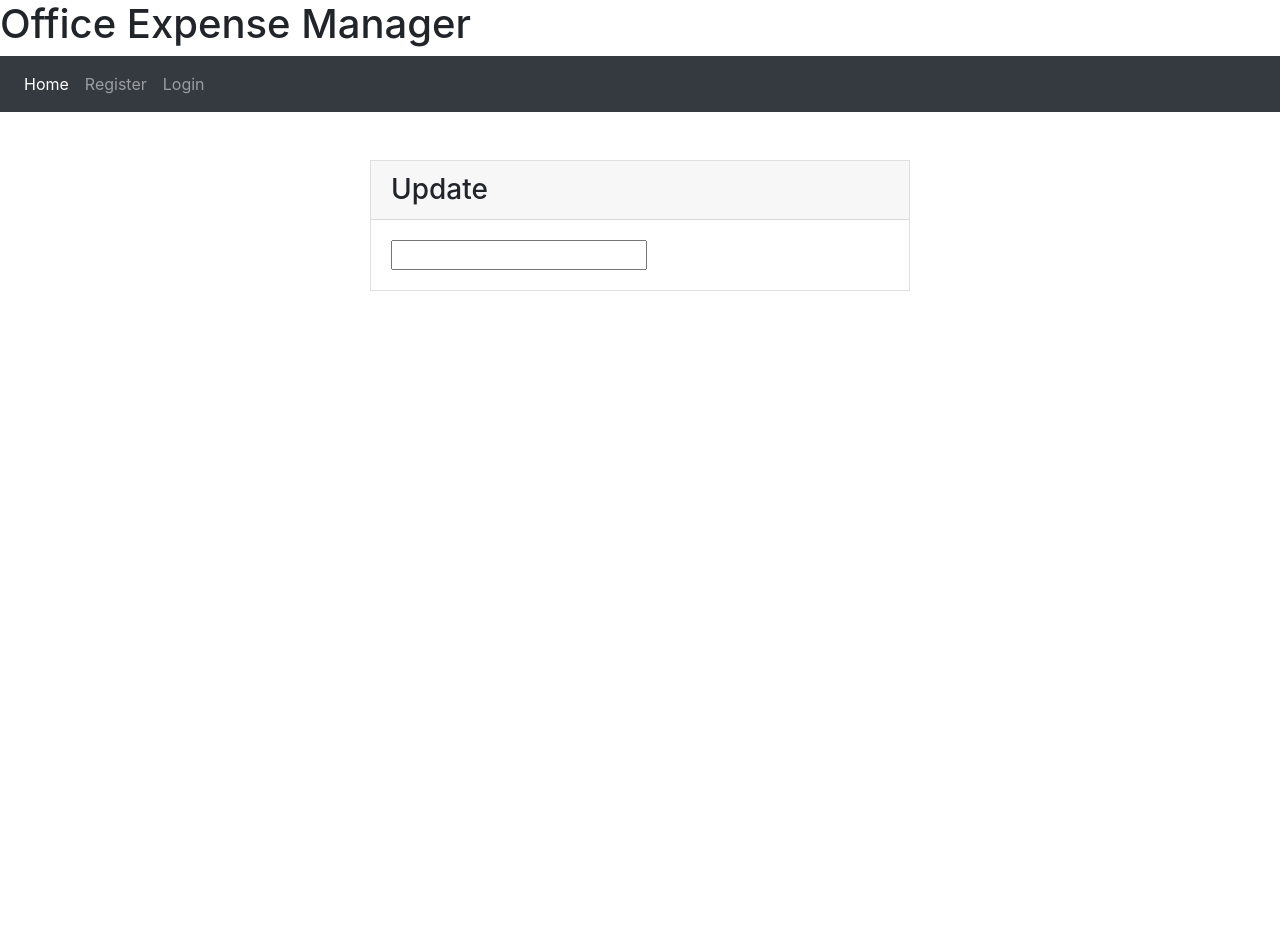
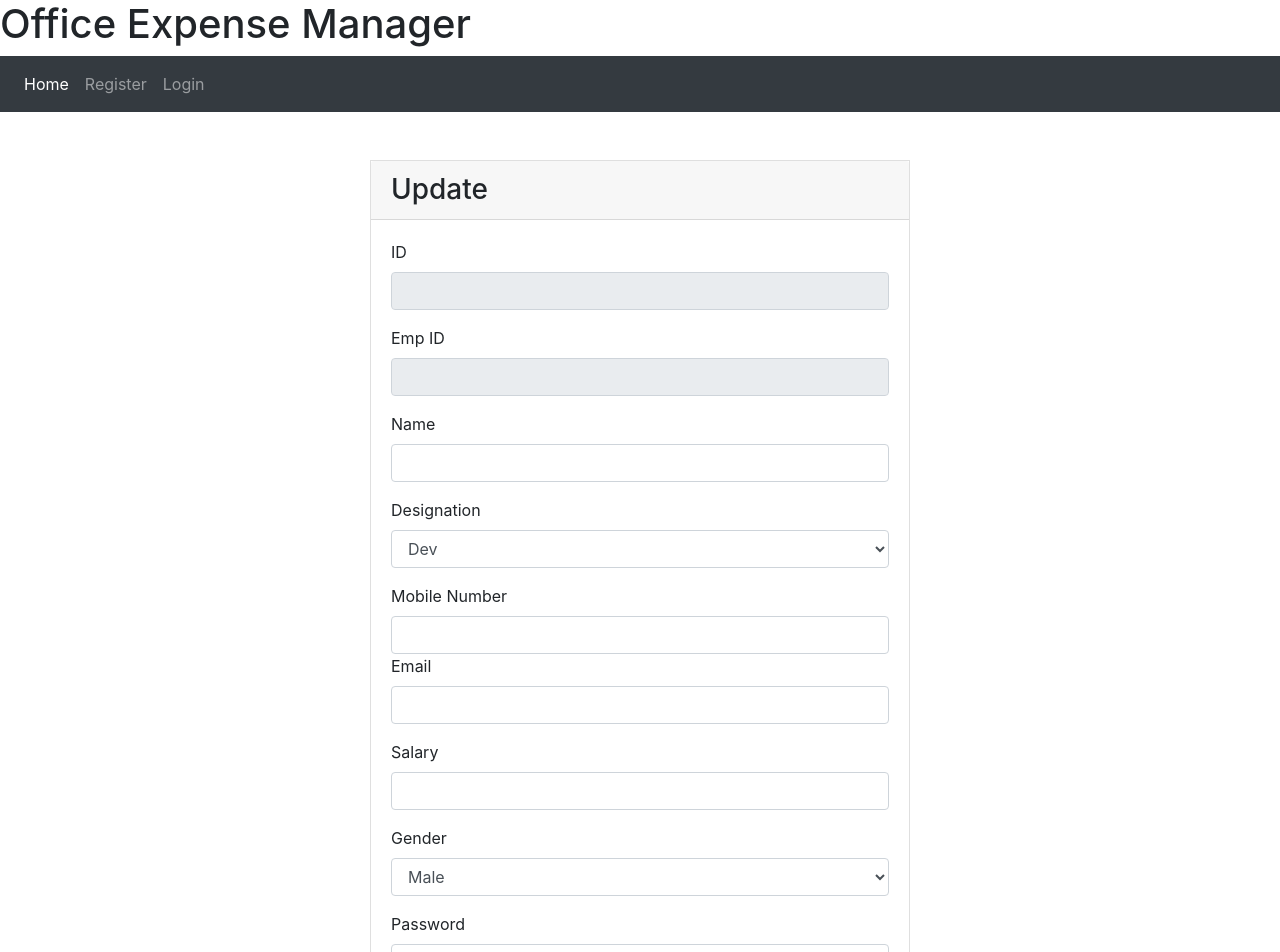
Before and after one commit to c-akhil/Office-Expense-Manager, an Angular app: page /update in a window 1280 px wide. Shown: the top 952 px of the page. Before the commit the page ends 800 px from the top, so only its background shows below. Built offline with nearby package versions, Linux system fonts and the light colour scheme; no server answers.

Commit message:
expense working

```diff
--- a/src/app/app.component.html
+++ b/src/app/app.component.html
@@ -52,7 +52,7 @@
          <li class="nav-item"  [hidden]="!this.loginService.isLogin"
          [ngClass]="{'active': (isSelected==7)}"
          >
-            <a class="nav-link" (click)="this.loginService.isLogin=false" >Logout</a>
+            <a class="nav-link" (click)="logout()" >Logout</a>
          </li>
 
       </ul>
--- a/src/app/app.component.ts
+++ b/src/app/app.component.ts
@@ -11,5 +11,10 @@ export class AppComponent {
   constructor(private loginService:LoginService){
 
   }
+  logout()
+  {
+    this.loginService.isLogin=false ;
+    this.loginService.empEmail='';
+  }
 
 }
--- a/src/app/expense/expense.component.ts
+++ b/src/app/expense/expense.component.ts
@@ -1,3 +1,4 @@
+import { LoginService } from './../login.service';
 import { Component, OnInit } from '@angular/core';
 import { Http } from '@angular/http';
 import { FormControl, FormGroup } from '@angular/forms';
@@ -17,7 +18,7 @@ export class ExpenseComponent implements OnInit {
 
   });
 
-  constructor(private http:Http) {
+  constructor(private http:Http,private loginService:LoginService) {
 
    }
 
@@ -25,10 +26,26 @@ export class ExpenseComponent implements OnInit {
   }
 
   submit(){
-     this.http.post("http://192.168.2.81:8080/OfficeExpenseManager/login/login1",this.form.value )
+
+  let expense= {
+    purposeName:this.form.value.expense,
+   date:  Date.parse("" + this.form.value.date as string) ,
+   expense:this.form.value.spentAmount,
+   collection:this.form.value.collectAmount,
+   emailId:this.loginService.empEmail
+  };
+
+  console.log(JSON.stringify(expense));
+
+
+     this.http.post("http://192.168.2.81:8080/OfficeExpenseManager/expense/expense1",expense )
     .subscribe(
       response =>{
         console.log(response);
+        alert(response.json().statusMessage);
+
+
+
       }
 
     )
--- a/src/app/login/login.component.ts
+++ b/src/app/login/login.component.ts
@@ -2,6 +2,7 @@ import { LoginService } from './../login.service';
 import { Http } from '@angular/http';
 import { Component, OnInit } from '@angular/core';
 import { FormGroup, FormControl, Validators } from '@angular/forms';
+import { CustomValidation } from '../CustomValidation';
 
 @Component({
   selector: 'app-login',
@@ -11,7 +12,7 @@ import { FormGroup, FormControl, Validators } from '@angular/forms';
 export class LoginComponent implements OnInit {
 
   form= new FormGroup ({
-    email:new FormControl("",[Validators.required,Validators.email]),
+    email: new FormControl("",[Validators.required,Validators.email]),
    password:new FormControl("",[Validators.required]),
 
   });
@@ -35,15 +36,18 @@ export class LoginComponent implements OnInit {
       response =>{
         console.log(response.json() );
         console.log(response);
-        if(response.status==200)
+        if(response.json().statusMessage=="Login Success")
         {
 
           this.loginService.isLogin=true;
           this.loginService.empEmail=this.form.value.email;
           console.log("login success");
         }
-        else{
+        else  if(response.json().statusMessage=="Invalid emailId/password")
+        {
           this.statusMessage="Invalid Password/Email";
+          this.loginService.isLogin=false;
+          this.loginService.empEmail='';
         }
 
       }
--- a/src/app/update/update.component.css
+++ b/src/app/update/update.component.css
@@ -0,0 +1,7 @@
+input[type=number]::-webkit-inner-spin-button,
+input[type=number]::-webkit-outer-spin-button {
+    -webkit-appearance: none;
+    -moz-appearance: none;
+    appearance: none;
+    margin: 0;
+}
--- a/src/app/update/update.component.html
+++ b/src/app/update/update.component.html
@@ -10,8 +10,145 @@
                     </div>
                     <div class="card-body">
                       <form [formGroup]="form">
+                        <div class="form-group" >
+                        <label for="_id" > ID </label>
+                        <input type="text"
+                        formControlName="_id"
+                        id="_id"
+                        class="form-control"
+                        [value]="emp._id"
+                        disabled
+                        >
+                      </div>
+                      <div class="form-group" >
+                            <label for="_id" > Emp ID </label>
+                        <input type="text"
+                        formControlName="empId"
+                        id="empId"
+                        class="form-control"
+                        [value]="emp.empId"
+                        disabled
+                        >
+                    </div>
+                    <div class="form-group" >
+                        <label for="_id" > Name </label>
+                        <input
+                          formControlName="name"
+                          id="name"
+                          type="text"
+                          class="form-control"
+                          [value]="emp.name"
+                          (change)="print()"
+                        >
+                  </div>
+                  <div class="form-group" >
+                        <label for="designation" >Designation</label>
+                        <select
+                          formControlName="designation"
+                          id="designation"
+                          type="text"
+                          placeholder="Designation"
+                          class="form-control"
+                          (change)="print()"
 
-                        <input type="text" [value]="emp.name">
+                        >
+                        <option value="Dev" [selected]="emp.designation=='Dev'" >Dev</option>
+                        <option value="Dev" [selected]="emp.designation=='DevLead'" >DevLead</option>
+                        <option value="Dev" [selected]="emp.designation=='Tester'" >Tester</option>
+                        <option value="Dev" [selected]="emp.designation=='Test Lead'" >Test Lead</option>
+                        <option value="Dev" [selected]="emp.designation=='Consultant'" >Consultant</option>
+                        <option value="Dev" [selected]="emp.designation=='Sr.Consultant'">Sr.Consultant</option>
+                        <option value="Dev" [selected]="emp.designation=='Trainee'">Trainee</option>
+                        <option value="Dev" [selected]="emp.designation=='Product Manager'">Product Manager</option>
+                        <option value="Dev" [selected]="emp.designation=='SEO Analyst'">SEO Analyst</option>
+                        <option value="Dev" [selected]="emp.designation=='Business Analyst'">Business Analyst</option>
+                        <option value="Dev" [selected]="emp.designation=='Digital Marketing Executive'">Digital Marketing Executive</option>
+                        <option value="Dev" [selected]="emp.designation=='Digital Marketing Manager'">Digital Marketing Manager</option>
+                        <option value="Dev" [selected]="emp.designation=='CEO'">CEO</option>
+                        <option value="Dev" [selected]="emp.designation=='HR'">HR</option>
+                        </select>
+                      </div>
+                      <label for="mobileNo" >Mobile Number</label>
+                      <input
+                      formControlName="mobileNo"
+                      id="mobileNo"
+                      minlength="10"
+                      maxlength="10"
+                      type="number"
+                      class="form-control"
+                      [value]="emp.mobileNo"
+                      (change)="print()"
+                    >
+                    <div class="form-group" >
+                            <label for="email" > Email </label>
+                            <input
+                              formControlName="email"
+                              id="email"
+                              type="email"
+                              class="form-control"
+                              [value]="emp.emailId"
+                            >
+
+                    </div>
+                    <div class="form-group" >
+                            <label for="salary" > Salary </label>
+                            <input
+                              formControlName="salary"
+                              id="salary"
+                              minlength="3"
+                              maxlength="10"
+                              type="number"
+                              class="form-control"
+                              (change)="print()"
+                              [value]="emp.salary"
+                            >
+                    </div>
+                    <div class="form-group" >
+                            <label for="gender" >Gender</label>
+                            <select
+                              formControlName="gender"
+                              id="gender"
+                              type="text"
+                              placeholder="gender"
+                              class="form-control"
+
+                              (change)="print()"
+
+                            >
+                            <option value="Male" [selected]="emp.gender=='Male'" >Male</option>
+                            <option value="Dev" [selected]="emp.gender=='Female'" >Female</option>
+
+                        </select>
+
+                        </div>
+
+                        <div class="form-group" >
+                                <label for="password" > Password </label>
+                                <input
+                                  formControlName="password"
+                                  id="password"
+                                  type="password"
+                                  class="form-control"
+
+                                  [value]="emp.password"
+                                >
+
+                        </div>
+                        <div class="form-group" *ngIf="form.get('password').touched" >
+                                <label for="cpassword" >Confirm Password </label>
+                                <input
+                                  formControlName="cpassword"
+                                  id="cpassword"
+                                  type="password"
+                                  class="form-control"
+
+
+                                >
+
+                        </div>
+
+                        <button class="btn btn-primary" (click)="updateEmp()"  >Update </button>
+
 
 
                         </form>
--- a/src/app/update/update.component.ts
+++ b/src/app/update/update.component.ts
@@ -31,15 +31,15 @@ export class UpdateComponent implements OnInit {
 
   }
    emp = {
-    _id:'',
-    empId:'',
-    name:"" ,
-    designation:"",
-    mobileNo: '',
-    emailId: '',
-    salary:'',
-    gender: '',
-    password: ''
+    _id:'aaaaa',
+    empId:'aaaaaaaa',
+    name:"aaaaaaa" ,
+    designation:"Dev",
+    mobileNo: '99999999999',
+    emailId: 'aaaa@gmail.com',
+    salary:'100000',
+    gender: 'Male',
+    password: '123456@'
 
   };
 
@@ -72,4 +72,31 @@ export class UpdateComponent implements OnInit {
 
   }
 
+
+
+
+  updateEmp() {
+    let updateEmp = {
+      _id:true?this.form.value._id:this.emp._id,
+      empId:this.form.value.empId,
+      name: this.form.value.name,
+      designation: this.form.value.designation,
+      mobileNo: this.form.value.mobileNo,
+      emailId: this.form.value.email,
+      salary:this.form.value.salary,
+      gender: this.form.value.gender,
+      password: this.form.value.password
+    };
+    console
+    console.log(JSON.stringify(updateEmp));
+console.log(updateEmp);
+console.log(this.emp);
+    this.http.post("http://192.168.2.81:8080/OfficeExpenseManager/update/update2", updateEmp).subscribe(response => {
+
+      console.log(response);
+
+
+    });
+
 }
+}
```
Also changed, not shown: src/app/register-emp/register-emp.component.html (line endings or trailing spaces).
